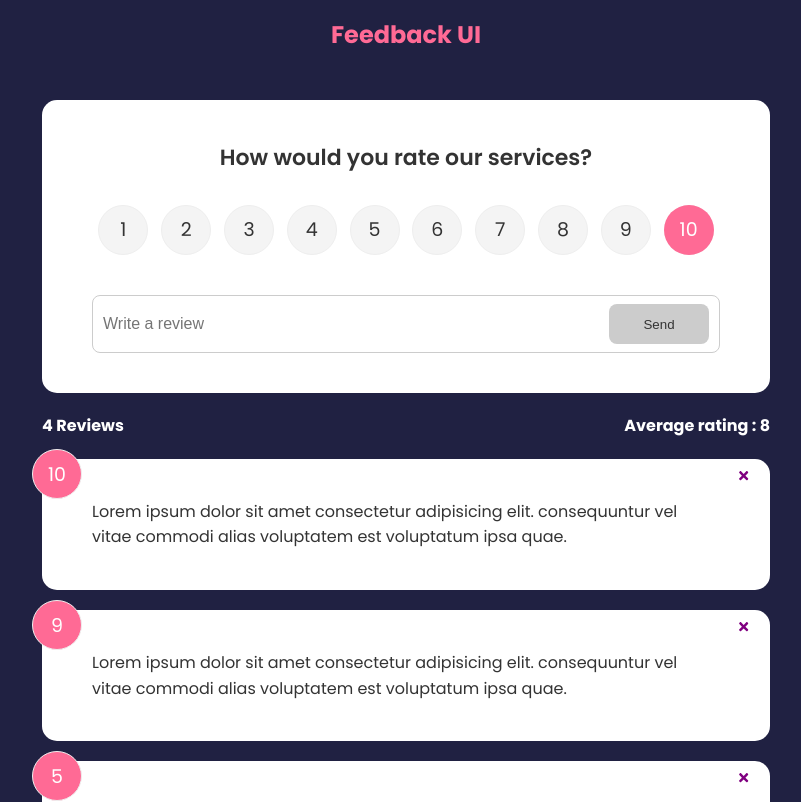
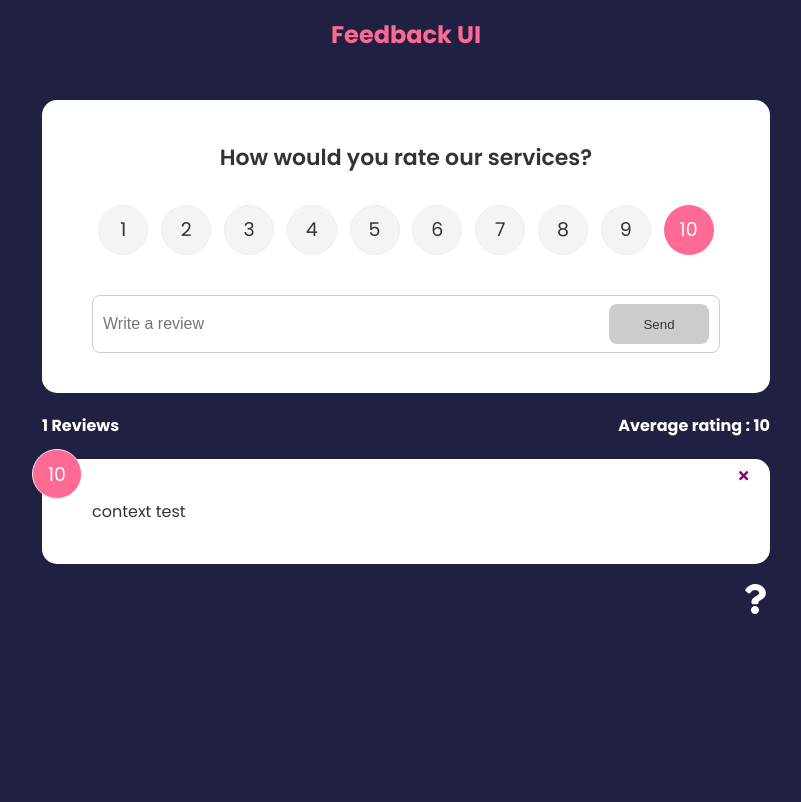
Before and after one commit to Mohamedboulj/Feedback-application, a React (Create React App) app: page / in a window 1280 px wide. Shown: the top 802 px of the page, without its empty margins (234-1035 px from the left). Built offline with nearby package versions, Linux system fonts and the light colour scheme.

Commit message:
States and functionnalities moved to context

```diff
--- a/src/App.js
+++ b/src/App.js
@@ -1,38 +1,25 @@
-
-import { v4 as uuidv4 } from "uuid";
 import { BrowserRouter,Routes, Route } from "react-router-dom";
-import { useState } from "react";
 import Header from "./components/Header";
 import FeedbackList from "./components/FeedbackList";
-import FeedbackData from "./data/feedbackData";
 import FeedbackStats from "./components/FeedbackStats";
 import FeedbackForm from "./components/FeedbackForm";
 import AboutPage from "./components/Pages/AboutPage"
 import AboutIconLink from "./components/AboutIconLink";
+import { FeedbackProvider } from "./Context/FeedbackContext";
 
 function App() {
-  const [feedback, setFeedback] = useState(FeedbackData);
-  const addFeedback = (newFeedback)=>{
-    newFeedback.id = uuidv4()
-    setFeedback([newFeedback,...feedback])
-  }
 
-  const deleteFeedback = (id) => {
-    if(window.confirm('Are you sure you wanna delete?')){
-        setFeedback(feedback.filter((item) => item.id !== id))
-    }
-
-  }
   return (
+    <FeedbackProvider>
       <BrowserRouter>
         <Header />
         <div className="container">
           <Routes>
             <Route exact path="/" element={
               <>
-              <FeedbackForm handleAdd={addFeedback} />
-              <FeedbackStats feed={feedback} />
-              <FeedbackList feed={feedback} handleClick={deleteFeedback} />
+                <FeedbackForm/>
+                <FeedbackStats/>
+                <FeedbackList/>
                 <AboutIconLink/>
               </>
             }>
@@ -43,6 +30,7 @@ function App() {
 
         </div>
       </BrowserRouter>
+    </FeedbackProvider>
   );
 }
 export default App;
--- /dev/null
+++ b/src/Context/FeedbackContext.jsx
@@ -0,0 +1,30 @@
+import {createContext,useState} from 'react'
+import { v4 as uuidv4 } from "uuid";
+
+const FeedbackContext = createContext()
+
+export const FeedbackProvider = ({children})=>{
+    const [feedback, setFeedback] = useState([{
+        id:1,
+        text:'context test',
+        rating:10
+    }])
+
+    const deleteFeedback = (id) => {
+      if (window.confirm("Are you sure you wanna delete?")) {
+        setFeedback(feedback.filter((item) => item.id !== id))
+      }
+    }
+    const addFeedback = (newFeedback)=>{
+        newFeedback.id = uuidv4()
+        setFeedback([newFeedback,...feedback])
+      }
+
+    return <FeedbackContext.Provider
+    value={{ feedback , deleteFeedback, addFeedback}}>
+        {children}
+    </FeedbackContext.Provider>
+}
+
+
+export default FeedbackContext
--- a/src/components/FeedbackForm.jsx
+++ b/src/components/FeedbackForm.jsx
@@ -1,13 +1,16 @@
+import { useContext } from 'react'
 import { useState } from 'react'
+import FeedbackContext from '../Context/FeedbackContext'
 import Ratingselect from './Ratingselect'
 import Button from './shared/Button'
 import Card from './shared/Card'
 
-function FeedbackForm({handleAdd}) {
+function FeedbackForm() {
     const [text,SetText] = useState('')
     const [btnDisabled,SetBtnDisabled] = useState(true)
     const [message,SetMessage] = useState('')
     const [rating,SetRating] = useState(10)
+    const {addFeedback} = useContext(FeedbackContext)
     const handleTextChange = (e)=>{
         if (text ==='') {
             SetBtnDisabled(true)
@@ -28,7 +31,7 @@ function FeedbackForm({handleAdd}) {
                 text,
                 rating
             }
-            handleAdd(newFeedback)
+            addFeedback(newFeedback)
             SetText('')
         }
     }
--- a/src/components/FeedbackItem.jsx
+++ b/src/components/FeedbackItem.jsx
@@ -1,13 +1,16 @@
 import Card from "./shared/Card"
 import { FaTimes } from "react-icons/fa"
+import { useContext } from 'react'
+import FeedbackContext from '../Context/FeedbackContext'
 
-function FeedbackItem({item,handleClick}) {
 
+function FeedbackItem({item}) {
+  const {deleteFeedback} = useContext(FeedbackContext)
 
   return (
     <Card className="card">
       <div className="num-display">{item.rating}</div>
-      <button className="close" onClick={()=>handleClick(item.id)}>
+      <button className="close" onClick={()=>deleteFeedback(item.id)}>
         <FaTimes color='purple' />
       </button>
       <div className="text-display">{item.text}</div>
--- a/src/components/FeedbackList.jsx
+++ b/src/components/FeedbackList.jsx
@@ -1,9 +1,12 @@
 import {motion,AnimatePresence} from 'framer-motion'
-import React from "react";
+import FeedbackContext from '../Context/FeedbackContext';
+import { useContext } from 'react';
 import FeedbackItem from "./FeedbackItem";
 
-export default function FeedbackList({ feed, handleClick }) {
-  if (!feed || feed.length === 0) {
+export default function FeedbackList({ handleClick }) {
+  const {feedback} = useContext(FeedbackContext)
+
+  if (!feedback || feedback.length === 0) {
     return (
       <div>
         <p>No feedback yet!</p>
@@ -13,13 +16,13 @@ export default function FeedbackList({ feed, handleClick }) {
   return (
     <div className="feedback-list">
       <AnimatePresence>
-          {feed.map((item) => (
+          {feedback.map((item) => (
             <motion.div
             key={item.id}
             initial={{ opacity: 0 }}
             animate={{ opacity: 1 }}
             exit={{ opacity: 0 }}>
-              <FeedbackItem key={item.id} item={item} handleClick={handleClick} />
+              <FeedbackItem key={item.id} item={item}  />
             </motion.div>
           ))}
       </AnimatePresence>
--- a/src/components/FeedbackStats.jsx
+++ b/src/components/FeedbackStats.jsx
@@ -1,14 +1,16 @@
-import React from 'react'
+import { useContext } from 'react';
+import FeedbackContext from '../Context/FeedbackContext';
+import FeedbackItem from "./FeedbackItem";
 
-export default function FeedbackStats({feed}) {
-
-  let average = Math.round(feed.reduce((acc,{rating})=>
+export default function FeedbackStats() {
+  const {feedback} = useContext(FeedbackContext)
+  let average = Math.round(feedback.reduce((acc,{rating})=>
     (acc+rating)
-  ,0)/feed.length)
+  ,0)/feedback.length)
 
   return (
     <div className='feedback-stats'>
-        <h4>{feed.length} Reviews</h4>
+        <h4>{feedback.length} Reviews</h4>
         <h4>Average rating : {isNaN(average) ? 0 : average }</h4>
     </div>
   )
```
Lines whose indentation alone changed are shown as unchanged.
